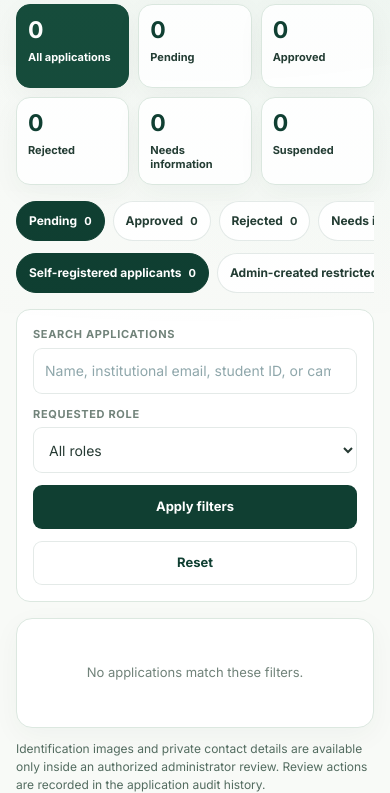
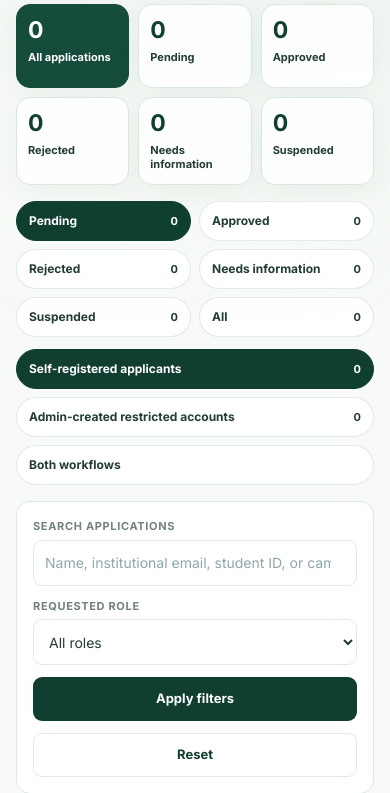
Before and after one commit to SLR1130/MAGIREM-AI, a Laravel app: page /admin/account-verification in a window 390 px wide. Shown: the part 219-1012 px from the top of the page. Run offline with Laravel 12, Linux system fonts and the light colour scheme; a user stored in the database is signed in; data comes from the database, SQL or seed files in the repository; data that the repository does not hold is empty; style sheets or scripts are compiled from the project's sources; some libraries are stand-ins or nearby versions.

Commit message:
fix(admin): prevent verification tab overflow
Co-authored-by: Copilot <223556219+Copilot@users.noreply.github.com>

```diff
--- a/resources/views/admin/partials/workspace-polish.blade.php
+++ b/resources/views/admin/partials/workspace-polish.blade.php
@@ -161,8 +161,12 @@ body.admin-layout {
     .adm-head, .au-head, .ar-head, .avi-head, .avd-head, .acu-header { align-items:flex-start; flex-direction:column; }
     .adm-stats, .au-summary { grid-template-columns:repeat(2,minmax(0,1fr)); }
     .adm-stats .adm-stat:last-child { grid-column:1 / -1; }
-    .adm-tabs, .ar-tabs, .au-tabs, .avi-tabs { flex-wrap:nowrap; overflow-x:auto; overscroll-behavior-inline:contain; }
-    .adm-tab, .ar-tab, .au-tab, .avi-tab { flex:0 0 auto; }
+    .adm-tabs, .ar-tabs, .au-tabs { flex-wrap:nowrap; overflow-x:auto; overscroll-behavior-inline:contain; }
+    .adm-tab, .ar-tab, .au-tab { flex:0 0 auto; }
+    .avi nav.avi-tabs { display:grid; grid-template-columns:repeat(2,minmax(0,1fr)); width:100%; min-width:0; overflow:visible; }
+    .avi nav.avi-tabs[aria-label="Filter by account creation workflow"] { grid-template-columns:minmax(0,1fr); }
+    .avi .avi-tab { min-width:0; justify-content:space-between; flex-wrap:wrap; white-space:normal; overflow-wrap:anywhere; }
+    .avi .avi-tab b { flex:0 0 auto; margin-left:6px; }
     .au-table th:nth-child(3), .au-table td:nth-child(3) { display:table-cell; }
     .avi-filter { grid-template-columns:1fr; }
     .avi-filter .wide { grid-column:auto; }
```
Also changed, not shown: tests/js/admin-mobile-account-bento.test.cjs (+4 -0 lines).
